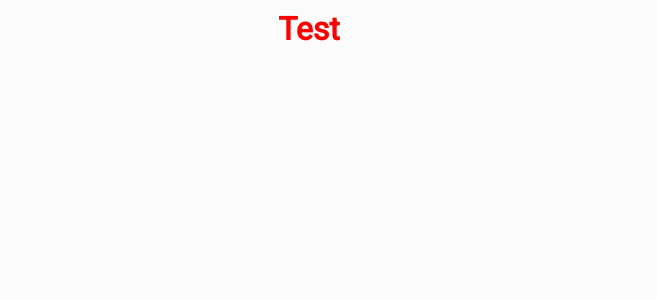
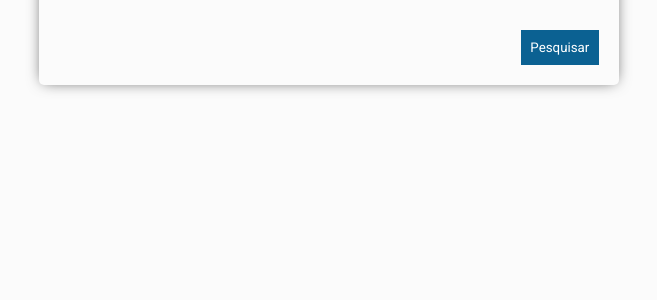
Before and after one commit to Cambara/front-weather-challenge, a React (Create React App) app: page / in a window 1280 px wide. Shown: the top 300 px of the page, without its empty margins (346-1003 px from the left). Built offline with nearby package versions, Linux system fonts and the light colour scheme.

Commit message:
feat: add page home

```diff
--- a/src/pages/Home/index.tsx
+++ b/src/pages/Home/index.tsx
@@ -1,14 +1,16 @@
-import React from "react";
+import React, { useState } from "react";
+import { Container, WrapperSearchBox } from "./style";
+import CityForm from "../../Components/CityForm";
 
-import { Container, Title } from "./style"
-
-const Home:React.FC = () => {
+const Home: React.FC = () => {
+  const [cityNames, setCityNames] = useState<string[]>([]);
   return (
     <Container>
-      <Title>Test</Title>
-
+      <WrapperSearchBox>
+        <CityForm setCityNames={setCityNames} cityNames={cityNames} />
+      </WrapperSearchBox>
     </Container>
   );
-}
+};
 
 export default Home;
--- a/src/pages/Home/style.ts
+++ b/src/pages/Home/style.ts
@@ -1,9 +1,25 @@
 
 import styled from "styled-components";
-
 export * from './../../styles/sharedStyles'
 
-export const Title = styled.h1`
-  color: red;
-  text-align: center;
+export const WrapperSearchBox = styled.div`
+  width: 100%;
+  position: absolute;
+  top: -70px;
+  background-color: #fbfbfb;
+  min-height: 150px;
+  padding: 20px;
+  z-index: 10;
+  box-shadow: 0px 0px 15px -4px rgb(0 0 0 / 75%);
+  border-radius: 5px;
+  left:0;
+  @media(min-width: 768px) {
+    width: 70%;
+    transform: translateX(15%);
+    left:unset;
+  }
+  @media(min-width: 1023px) {
+    width: 50%;
+    transform: translateX(50%);
+  }
 `
```
